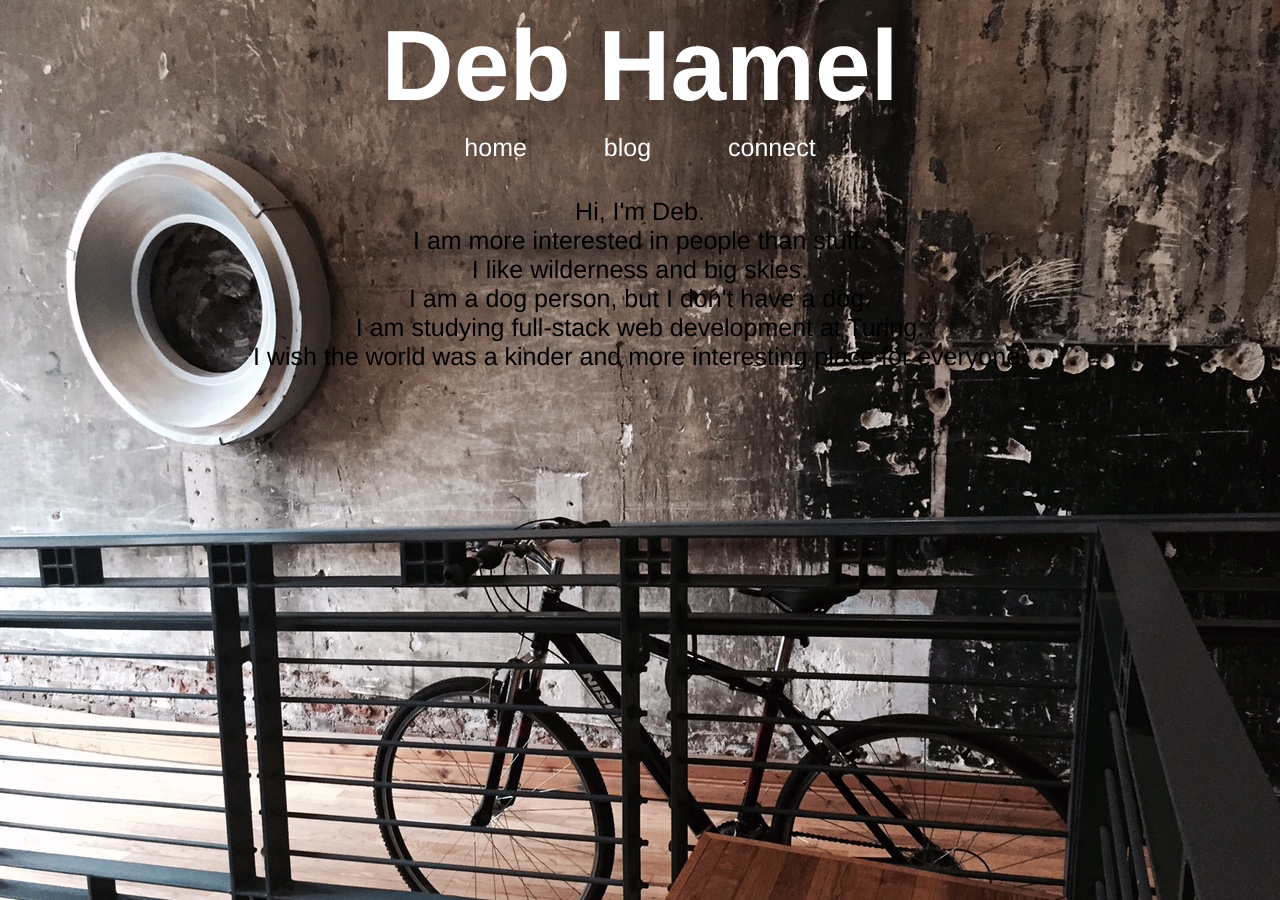
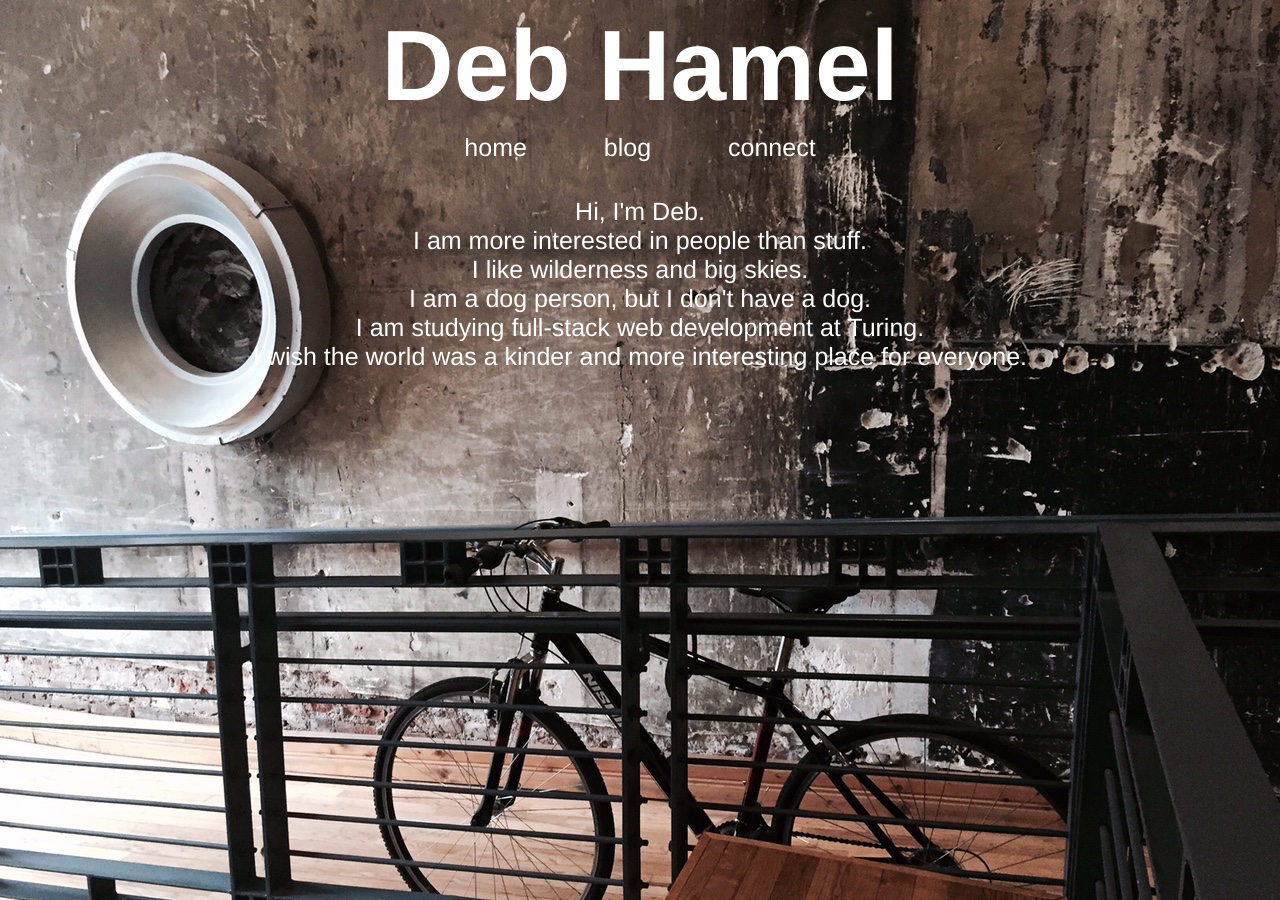
Before and after one commit to deborahleehamel/deborahleehamel.github.io, a Jekyll site: the page built from index.html, in a window 1280 px wide. Built offline with Jekyll 4.4.1, drawn with Linux system fonts in a browser that asks for light colours.

Commit message:
Font color update.

```diff
--- a/css/styles.css
+++ b/css/styles.css
@@ -13,6 +13,7 @@
   text-align: center;
   margin-top: 25px ;
   font-size: 25px;
+  color: #ffffff;
 }
 
 #about-me {
```
